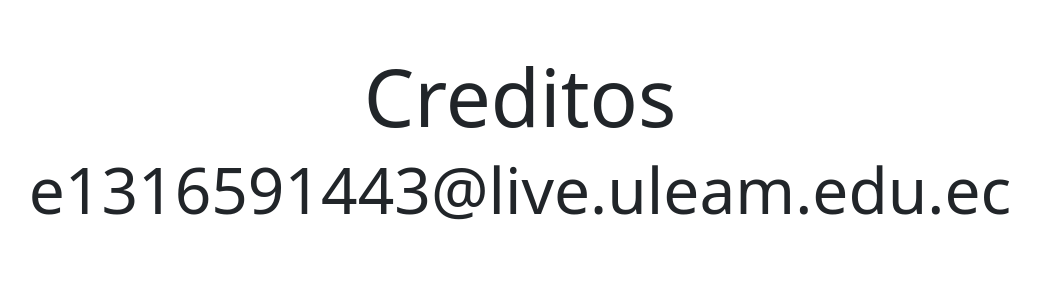
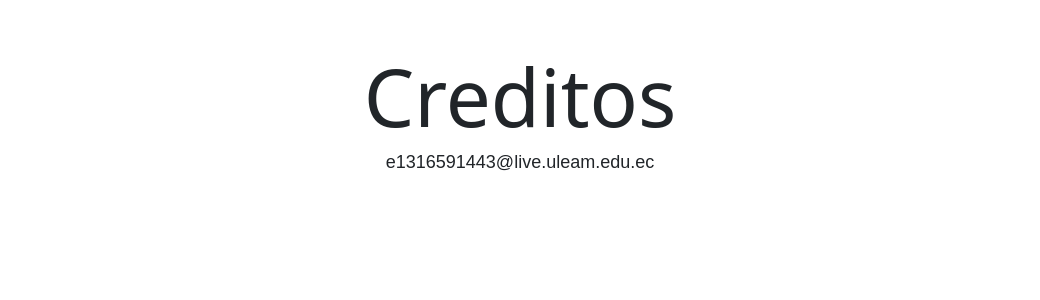
Before and after one commit to CrisF35/Django-auth-crud, a Django app: page /creditos/ in a window 1280 px wide. Shown: the part 56-356 px from the top of the page, without its empty margins (120-1160 px from the left). Run offline with Django 4.2, Linux system fonts and the light colour scheme.

Commit message:
creditos update 1.0

```diff
--- a/tasks/templates/creditos.html
+++ b/tasks/templates/creditos.html
@@ -3,7 +3,7 @@
 <main class="container py-5">
     <div class="row">
         <h1 class="display-1 text-center">Creditos</h1>
-        <h1 class="display-3 text-center">e1316591443@live.uleam.edu.ec</h1>
+        <h1 class="text-center" style="font-family: Arial, Helvetica, sans-serif; font-size: 18px;">e1316591443@live.uleam.edu.ec</h1>
     </div>
 </main>
 {% endblock %}
```
